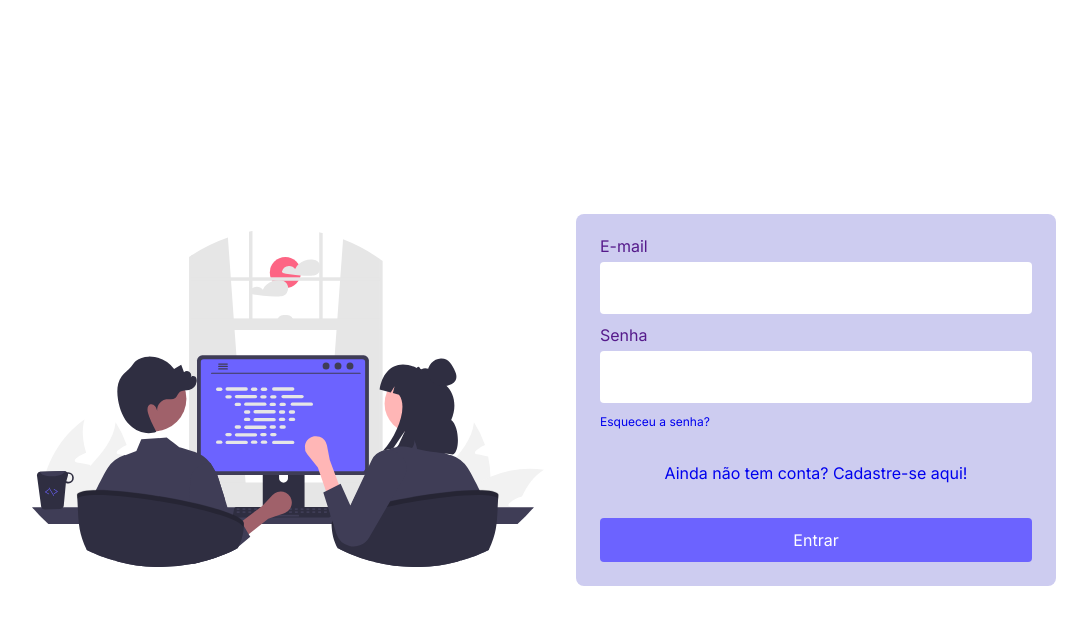
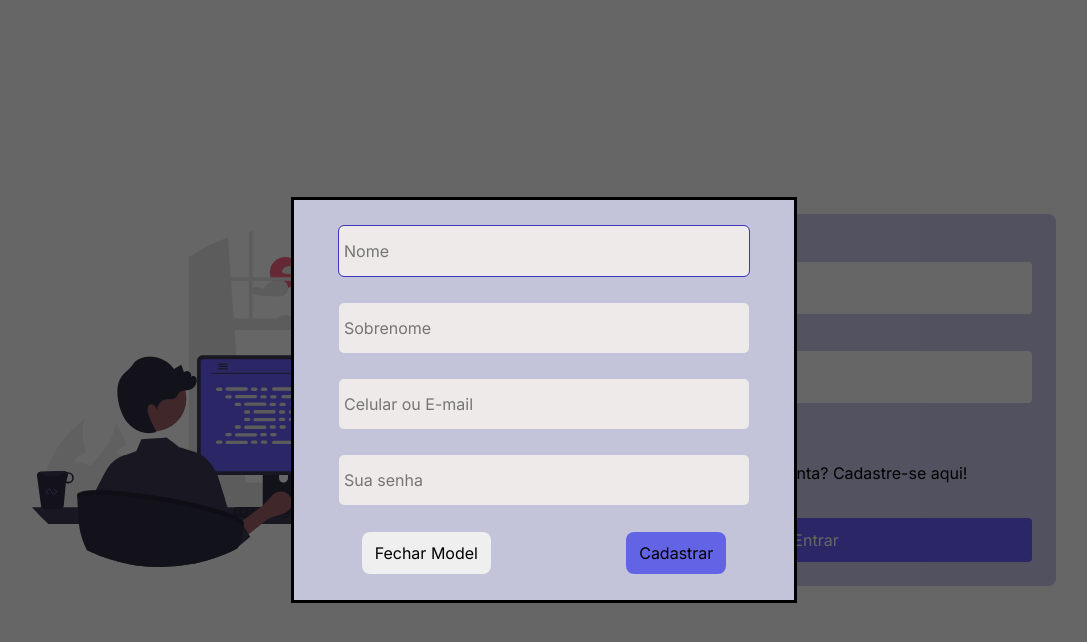
Before and after one commit to 0vine/login-View, a plain HTML site: page index.html in a window 1280 px wide. Both pictures are taken after a click on the link "Ainda não tem conta? Cadastre-se aqui!". Shown: the whole page, without its empty margins (96-1183 px from the left). Drawn offline with Linux system fonts and the light colour scheme.

Commit message:
Concluida estrutura do model

```diff
--- a/index.html
+++ b/index.html
@@ -2,6 +2,7 @@
 <html lang="pt-br">
   <head>
     <meta charset="UTF-8" />
+    <link rel="stylesheet" href="style.css">
     <meta http-equiv="X-UA-Compatible" content="IE=edge" />
     <meta name="viewport" content="width=device-width, initial-scale=1.0" />
 
@@ -34,12 +35,34 @@
           <a href="#" target="_blank" class="form__forgot-pass"
             >Esqueceu a senha?</a
           >
-          <a href="#" target="_blank" class="form__register-link">
+          <a target="_blank" class="form__register-link">
             Ainda não tem conta? Cadastre-se aqui!
           </a>
           <button class="form__login-btn">Entrar</button>
+
+          <dialog class="modalContainer">
+
+            <div class="divContainer">
+
+              <input class="inputModal" type="text" placeholder="Nome">
+              <input class="inputModal" type="text" placeholder="Sobrenome">
+              <input class="inputModal" type="text" placeholder="Celular ou E-mail">
+              <input class="inputModal" type="text" placeholder="Sua senha">
+
+            <div class="footer">
+
+              <button class="buttonClose">Fechar Model</button>
+              <button class="buttonRegister">Cadastrar</button>
+
+            </div>
+
+
+          </div>
+        </dialog>
         </form>
       </div>
     </main>
+
+    <script src="script.js"></script>
   </body>
 </html>
--- /dev/null
+++ b/script.js
@@ -0,0 +1,21 @@
+function handleModal(){
+    const linkRegister = document.querySelector('.form__register-link')
+    const modalContainer = document.querySelector('.modalContainer')
+
+    linkRegister.addEventListener('click', () => {
+        modalContainer.showModal()
+        closeModal()
+    })
+}
+
+handleModal()
+
+function closeModal(){
+   const button = document.querySelector('.buttonClose')
+   const modalContainer = document.querySelector('modalContainer')
+
+   button.addEventListener('click', () => {
+
+    modalContainer.closest()
+   })
+}
--- /dev/null
+++ b/style.css
@@ -0,0 +1,56 @@
+
+dialog{
+
+    padding: 0px;
+
+    width: 500px;
+    height: 400px;
+}
+
+.divContainer{
+
+   width: 500px;
+   height: 400px;
+
+   background-color: rgb(195, 195, 218);
+    display: flex;
+    flex-direction: column;
+    align-items: center;
+    justify-content: space-evenly;
+}
+
+dialog::backdrop{
+    background-color: rgba(0,0,0, 0.6);
+}
+
+.inputModal{
+    width: 80%;
+    height: 40px;
+    border-radius: 5px;
+    background-color: rgb(238, 234, 234);
+    padding: 5px;
+
+}
+
+.inputModal:focus{
+    border: none;
+    outline: 1px solid #3d36ba;
+}
+
+.footer{
+    width: 100%;
+    display: flex;
+    align-items: center;
+    justify-content: space-around;
+}
+
+.buttonClose{
+    padding: 13px;
+    border-radius: 8px;
+}
+
+.buttonRegister{
+    padding: 13px;
+    background-color: rgb(99, 99, 230) ;
+    border-radius: 8px;
+}
```
